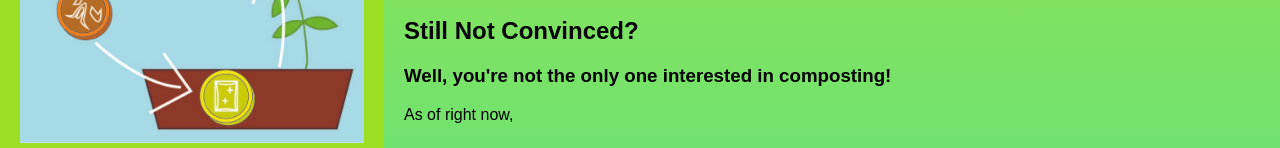
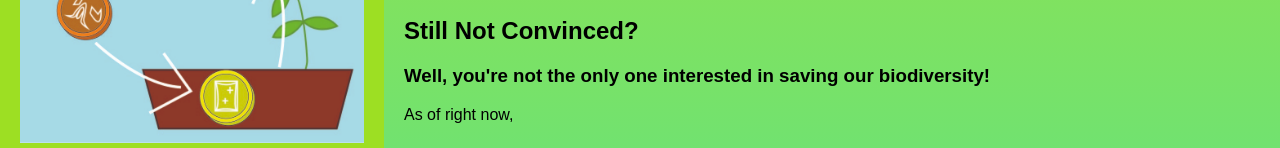
Before and after one commit to proter1132/proter1132.github.io, a plain HTML site: page index.html in a window 1280 px wide. Shown: the part 798-946 px from the top of the page. Drawn offline with Linux system fonts and the light colour scheme.

Commit message:
Update index.html

```diff
--- a/index.html
+++ b/index.html
@@ -45,7 +45,7 @@
                 <input type="submit" value="Submit">
             </form>
             <h2>Still Not Convinced?</h2>
-            <h3>Well, you're not the only one interested in composting!</h3>
+            <h3>Well, you're not the only one interested in saving our biodiversity!</h3>
             <style>
             </style>
             <p>As of right now, <div class="class8">82, 364</div> people have signed the petition!</p>
```
